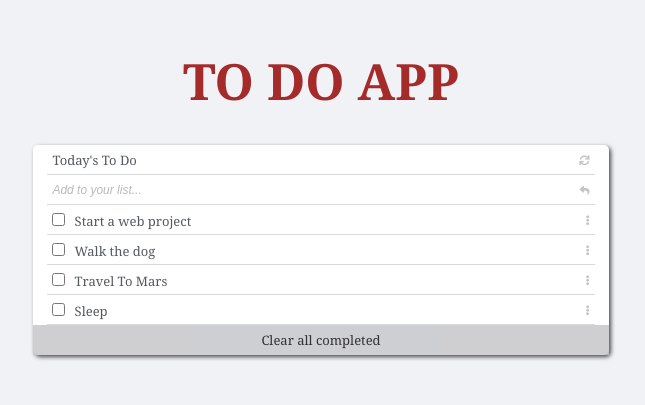
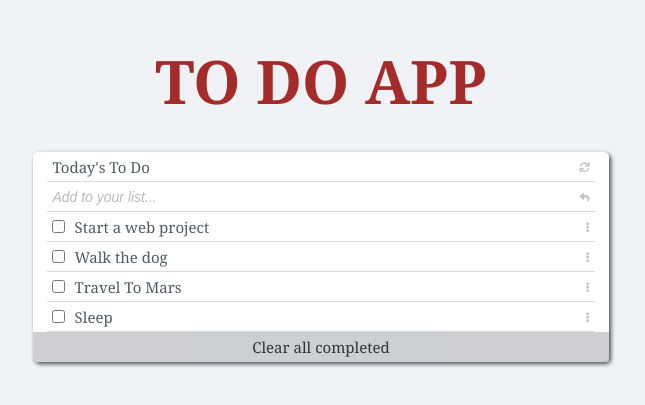
Before and after one commit to DammyShittu/ToDo-List-App, a website built with webpack: page src/index.html in a window 1280 px wide. Shown: the part 199-604 px from the top of the page, without its empty margins (319-964 px from the left). Built offline with nearby package versions, Linux system fonts and the light colour scheme.

Commit message:
Change Font Size OF Tasks Input

```diff
--- a/src/style.css
+++ b/src/style.css
@@ -21,7 +21,7 @@ body {
 }
 
 h1 {
-  font-size: 50px;
+  font-size: 60px;
   margin-bottom: 30px;
   color: brown;
   text-align: center;
@@ -61,6 +61,10 @@ label {
   background-color: inherit;
 }
 
+label {
+  padding-right: 80px;
+}
+
 label:hover {
   cursor: text;
 }
@@ -68,7 +72,7 @@ label:hover {
 .todo-title h2,
 #todo-lists li label {
   color: #545862;
-  font-size: 13px;
+  font-size: 15px;
   font-weight: 400;
 }
 
@@ -83,7 +87,7 @@ button i:hover {
 }
 
 .text {
-  font-size: 12px;
+  font-size: 14px;
   caret-color: red;
   color: #545862;
   width: 70%;
@@ -124,6 +128,7 @@ button i:hover {
   height: 30px;
   background-color: #c3c4c7;
   transition: 300ms;
+  font-size: 15px;
 }
 
 .clear-completed:hover {
@@ -158,4 +163,8 @@ button i:hover {
     width: 45%;
     margin: 0 auto;
   }
+
+  label {
+    padding-right: 180px;
+  }
 }
```
